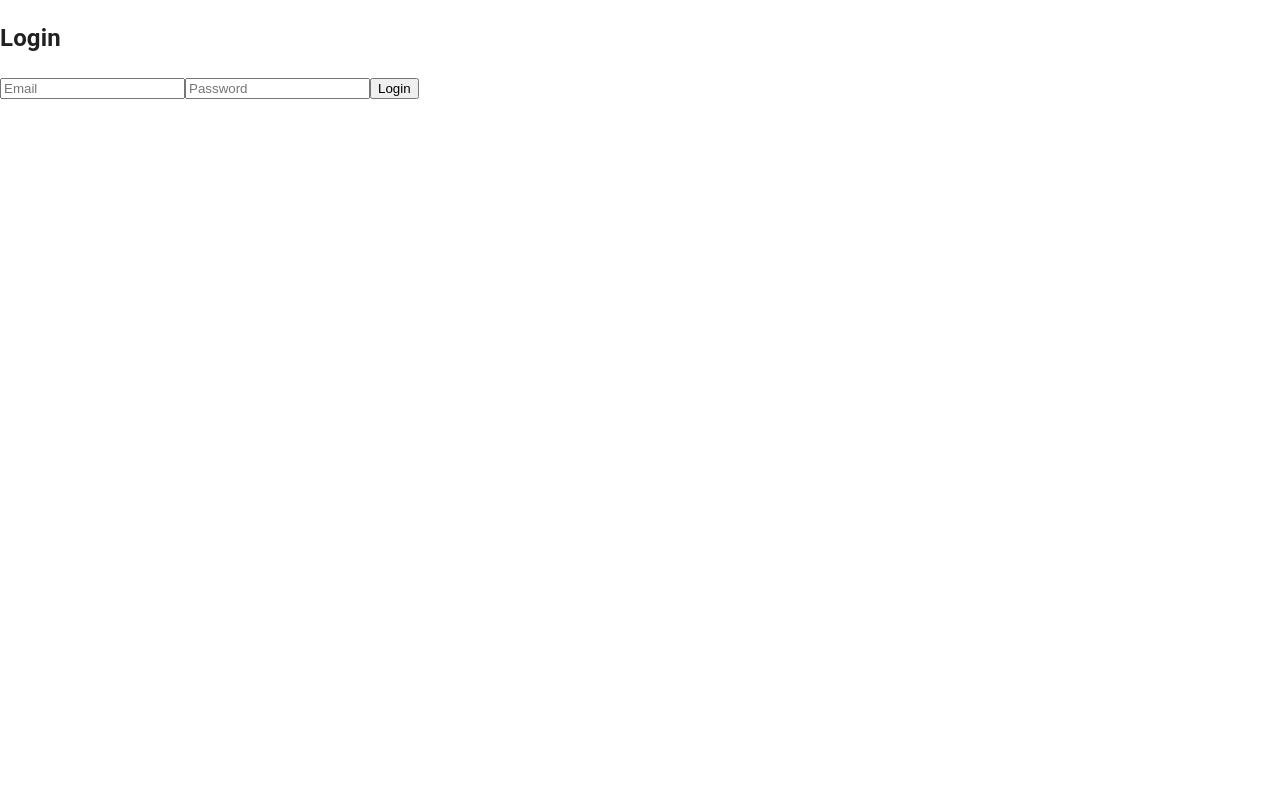
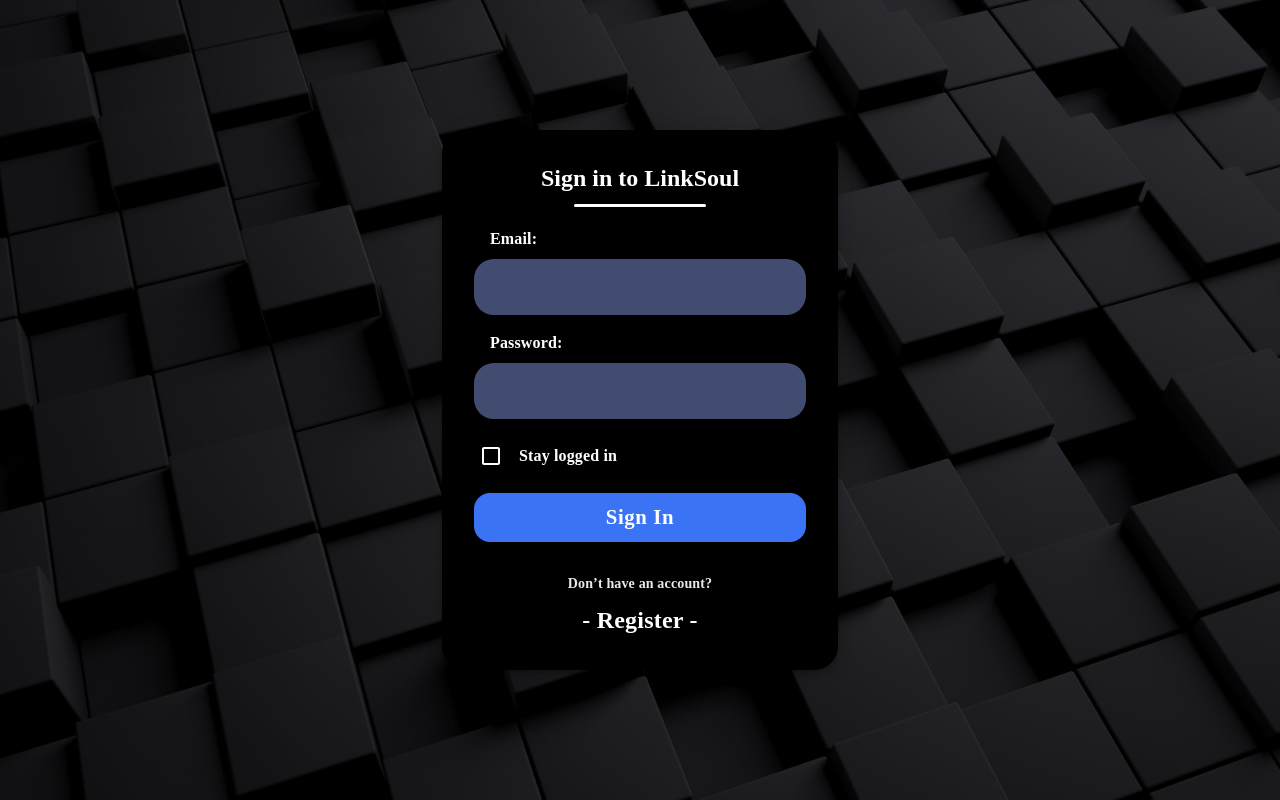
Before and after one commit to hahuythang159/blog-platform, a Next.js app in the folder frontend/: page /login in a window 1280 px wide. Built offline with nearby package versions, Linux system fonts and the light colour scheme.

Commit message:
feat(auth): create AuthLayout component and update login UI

```diff
--- a/frontend/app/components/layout/AuthLayout.tsx
+++ b/frontend/app/components/layout/AuthLayout.tsx
@@ -1,39 +1,53 @@
 import React from 'react';
 import { Box, Container, Paper, Typography } from '@mui/material';
-
-type AuthLayoutProps = {
-    title: string;
-    children: React.ReactNode;
-};
+import { AuthLayoutProps } from '@/app/types';
 
 const AuthLayout = ({ title, children }: AuthLayoutProps) => {
   return (
     <Box
       sx={{
         minHeight: '100vh',
-                backgroundImage: `url('/images/bg-login.jpg')`,
+        backgroundImage: `url('/images/background_authLayout.jpg')`,
         backgroundSize: 'cover',
         backgroundPosition: 'center',
         display: 'flex',
-                justifyContent: 'flex-start',
+        justifyContent: 'center',
         alignItems: 'center',
-                px: 10,
+        px: 2,
       }}
     >
-            <Container maxWidth="sm" >
+      <Container maxWidth="xs">
         <Paper
           elevation={6}
           sx={{
             backdropFilter: 'blur(10px)',
-                        backgroundColor: 'rgba(255, 255, 255, 0.2)',
+            backgroundColor: '#000000',
             padding: 4,
-                        borderRadius: 10,
+            borderRadius: 6,
+            appearance: 'none',
           }}
         >
-
-                    <Typography variant="h5" fontWeight="bold" gutterBottom sx={{ color: '#ffffff', display: 'flex', justifyContent: 'center' }}>
+          <Box sx={{ textAlign: 'center', mb: 2 }}>
+            <Typography
+              variant="h5"
+              sx={{
+                fontFamily: '"Inknut Antiqua", serif',
+                fontWeight: 'bold',
+                color: '#ffffff',
+              }}
+            >
               {title}
             </Typography>
+            <Box
+              sx={{
+                height: '3px',
+                width: '40%',
+                backgroundColor: '#ffffff',
+                margin: '10px auto 20px auto',
+                borderRadius: 1,
+              }}
+            />
+          </Box>
           {children}
         </Paper>
       </Container>
--- a/frontend/app/login/page.tsx
+++ b/frontend/app/login/page.tsx
@@ -5,6 +5,16 @@
 import { useDispatch } from 'react-redux';
 import { setUser } from '@/app/store/userSlice';
 import { login } from '../lib/authService';
+
+import {
+  Box,
+  Button,
+  Checkbox,
+  FormControlLabel,
+  TextField,
+  Typography,
+} from '@mui/material';
+import AuthLayout from '../components/layout/AuthLayout';
 
 const LoginPage = () => {
   const [form, setForm] = useState({ email: '', password: '' });
@@ -21,7 +31,6 @@
     try {
       const data = await login(form);
       dispatch(setUser({ token: data.token }));
-
       router.push('/posts');
     } catch (err: any) {
       setError(err.message);
@@ -29,15 +38,188 @@
   };
 
   return (
-    <div>
-      <h2>Login</h2>
-      {error && <p>{error}</p>}
-      <form onSubmit={handleSubmit}>
-        <input name="email" type="email" placeholder="Email" onChange={handleChange} required />
-        <input name="password" type="password" placeholder="Password" onChange={handleChange} required />
-        <button type="submit">Login</button>
-      </form>
-    </div>
+    <AuthLayout title="Sign in to LinkSoul">
+      <Box
+        component="form"
+        onSubmit={handleSubmit}
+        sx={{
+          width: '100%',
+          maxWidth: '380px',
+          mx: 'auto',
+        }}
+      >
+        {/* Email */}
+        <Typography
+          sx={{
+            fontFamily: '"Inknut Antiqua", serif',
+            fontWeight: 'bold',
+            color: '#ffffff',
+            mb: 1,
+            px: 2,
+          }}
+        >
+          Email:
+        </Typography>
+        <TextField
+          name="email"
+          type="email"
+          fullWidth
+          onChange={handleChange}
+          required
+          variant="outlined"
+          sx={{
+            backgroundColor: '#424C70',
+            borderRadius: '20px',
+            '& .MuiOutlinedInput-root': {
+              borderRadius: '20px',
+              '& fieldset': {
+                borderColor: 'transparent',
+              },
+              '&:hover fieldset': {
+                borderColor: 'transparent',
+              },
+              '&.Mui-focused fieldset': {
+                borderColor: 'transparent',
+              },
+            },
+            input: {
+              color: '#ffffff',
+              fontFamily: '"Inknut Antiqua", serif',
+              fontWeight: 'bold',
+            },
+          }}
+        />
+
+        {/* Password */}
+        <Typography
+          sx={{
+            fontFamily: '"Inknut Antiqua", serif',
+            fontWeight: 'bold',
+            color: '#ffffff',
+            mt: 2,
+            mb: 1,
+            px: 2,
+          }}
+        >
+          Password:
+        </Typography>
+        <TextField
+          name="password"
+          type="password"
+          fullWidth
+          onChange={handleChange}
+          required
+          variant="outlined"
+          sx={{
+            backgroundColor: '#424C70',
+            borderRadius: '20px',
+            '& .MuiOutlinedInput-root': {
+              borderRadius: '20px',
+              '& fieldset': {
+                borderColor: 'transparent',
+              },
+              '&:hover fieldset': {
+                borderColor: 'transparent',
+              },
+              '&.Mui-focused fieldset': {
+                borderColor: 'transparent',
+              },
+            },
+            input: {
+              color: '#ffffff',
+              fontFamily: '"Inknut Antiqua", serif',
+              fontWeight: 'bold',
+            },
+          }}
+        />
+        {/* Checkbox */}
+        <FormControlLabel
+          control={
+            <Checkbox
+              sx={{
+                color: 'white',
+                mt: 2,
+                px: 2,
+                '&.Mui-checked': {
+                  color: '#3A73F4',
+                },
+              }}
+            />
+          }
+          label={
+            <Typography
+              sx={{
+                fontFamily: '"Inknut Antiqua", serif',
+                fontWeight: 'bold',
+                color: 'white',
+                mt: 2,
+              }}
+            >
+              Stay logged in
+            </Typography>
+          }
+        />
+
+        {/* Error */}
+        {error && (
+          <Typography color="error" variant="body2" sx={{ mt: 1 }}>
+            {error}
+          </Typography>
+        )}
+
+        {/* Submit Button */}
+        <Button
+          type="submit"
+          fullWidth
+          variant="contained"
+          sx={{
+            fontSize: '1.3rem',
+            fontFamily: '"Inknut Antiqua", serif',
+            fontWeight: 'bold',
+            mt: 2,
+            color: '#ffffff',
+            backgroundColor: '#3A73F4',
+            borderRadius: 4,
+            textTransform: 'none',
+            '&:hover': {
+              backgroundColor: '#6796FF',
+              color: '#E2D9D9',
+            },
+          }}
+        >
+          Sign In
+        </Button>
+
+        <Typography
+          variant="body2"
+          align="center"
+          sx={{
+            mt: 4,
+            color: '#E9E9E9',
+            fontFamily: '"Inknut Antiqua", serif',
+            fontWeight: 'bold',
+          }}
+        >
+          Don’t have an account?
+        </Typography>
+
+        <Typography
+          onClick={() => router.push('/register')}
+          sx={{
+            fontSize: '1.5rem',
+            fontFamily: '"Inknut Antiqua", serif',
+            fontWeight: 'bold',
+            color: '#ffffff',
+            display: 'flex',
+            justifyContent: 'center',
+            cursor: 'pointer',
+            mt: 1,
+          }}
+        >
+          - Register -
+        </Typography>
+      </Box>
+    </AuthLayout>
   );
 };
 
--- /dev/null
+++ b/frontend/app/types/authLayout.types.ts
@@ -0,0 +1,4 @@
+export type AuthLayoutProps = {
+    title: string;
+    children: React.ReactNode;
+};
--- a/frontend/app/types/index.ts
+++ b/frontend/app/types/index.ts
@@ -16,3 +16,4 @@
 export * from './registerForm.type'
 export * from './deletePostResponse.type'
 export * from './postPayload.type'
+export * from './authLayout.types'
```
Also changed, not shown: frontend/public/images/background_authLayout.jpg (added). Lines whose indentation alone changed are shown as unchanged.
